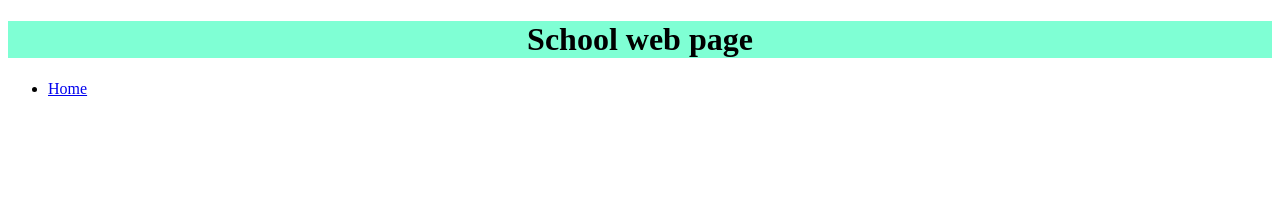
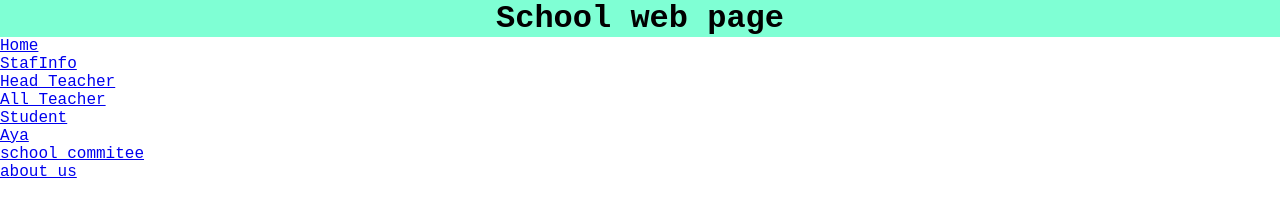
Before and after one commit to me2sumanislam/SCHOOL-WEB-APP, a plain HTML site: page index.html in a window 1280 px wide. Drawn offline with Linux system fonts and the light colour scheme.

Commit message:
amar sob code updatekore den

```diff
--- a/index.html
+++ b/index.html
@@ -13,6 +13,17 @@
 
         <ul>
           <li><a href="#">Home</a></li>
+          <li>
+            <a href="#">StafInfo</a>
+            <ul class=" dropdown">
+              <li><a href="#">Head Teacher</a></li>
+              <li><a href="#">All Teacher</a></li>
+              <li><a href="#">Student</a></li>
+              <li><a href="#">Aya</a></li>
+            </ul>
+          </li>
+          <li><a href="#">school commitee</a></li>
+          <li><a href="#">about us</a></li>
         </ul>
 
       </div>
--- a/style.css
+++ b/style.css
@@ -2,3 +2,10 @@
     text-align: center;
     background-color: aquamarine;
  }
+
+
+ *{
+   padding: 0px;
+   margin: 0px;
+   font-family: 'Courier New', Courier, monospace;
+ }
```
